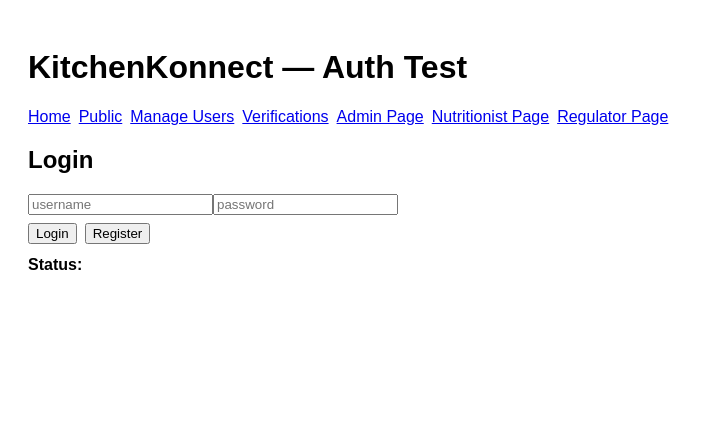
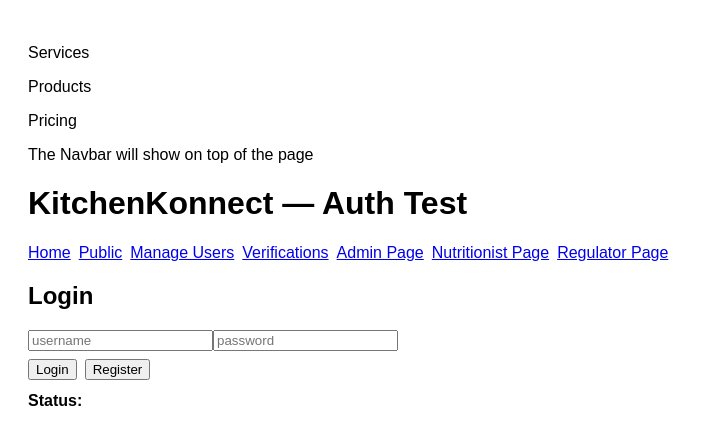
Before and after one commit to StevOti/KitchenKonnect, a React (Vite) app in the folder frontend/: page / in a window 1280 px wide. Shown: the top 444 px of the page, without its empty margins (0-704 px from the left). Built offline with nearby package versions, Linux system fonts and the light colour scheme; the HTML template or start-up script is replaced by a standard one.

Commit message:
feat(frontend): render navbar globally; fix demo imports

```diff
--- a/frontend/src/App.jsx
+++ b/frontend/src/App.jsx
@@ -8,6 +8,7 @@ import AdminVerifications from './AdminVerifications'
 import { PublicPage, AdminOnly, NutritionistOnly, RegulatorOnly } from './RolePages'
 import { Link } from 'react-router-dom'
 import ToastContainer from './Toasts'
+import { NavbarDemo } from './components/ui/demo'
 
 const API_BASE = 'http://127.0.0.1:8000'
 
@@ -116,6 +117,7 @@ export default function App() {
 
   return (
     <div style={{fontFamily: 'sans-serif', padding: 20}}>
+      <NavbarDemo />
       <h1>KitchenKonnect — Auth Test</h1>
       <div style={{marginBottom:12}}>
         <Link to="/home" style={{marginRight:8}}>Home</Link>
--- a/frontend/src/components/ui/demo.jsx
+++ b/frontend/src/components/ui/demo.jsx
@@ -1,6 +1,6 @@
 import React, { useState } from "react"
-import { HoveredLink, Menu, MenuItem, ProductItem } from "~/components/ui/navbar-menu"
-import { cn } from "~/lib/utils"
+import { HoveredLink, Menu, MenuItem, ProductItem } from "./navbar-menu"
+import { cn } from "../../lib/utils"
 
 export function NavbarDemo() {
   return (
```
